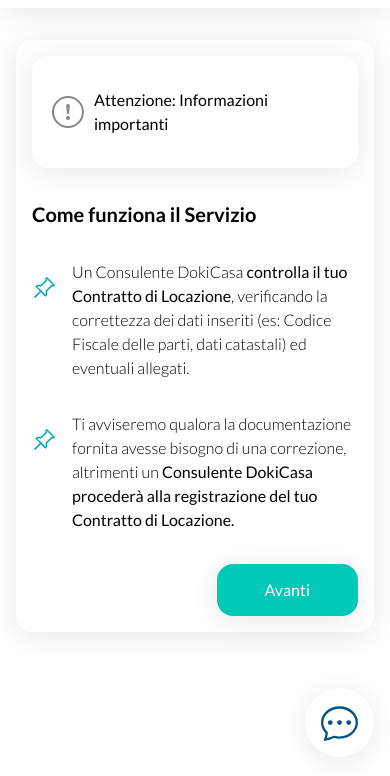
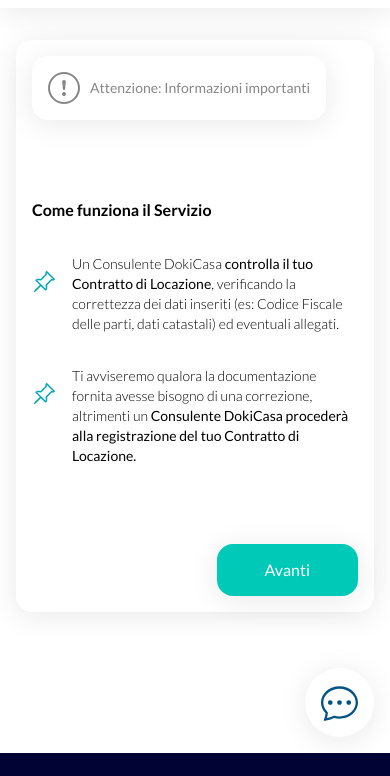
Before and after one commit to h-ivan/doki-casa-forms, a website: page index.html in a window 390 px wide. Shown: the part 78-854 px from the top of the page. Drawn offline with Linux system fonts and the light colour scheme.

Commit message:
first commit

```diff
--- a/index.html
+++ b/index.html
@@ -29,19 +29,19 @@
 </div>
 <div class="max-w-7xl pr-8 pl-8 mx-auto my-auto flex-1 sm:pr-4 sm:pl-4">
     <div class="custom-shadow min-h-[572px] rounded-2xl mb-14 flex justify-between flex-col p-11 xs:p-4">
-        <div class="flex items-center custom-shadow pt-8 pb-8 pl-5 pr-5 max-w-fit  rounded-2xl mb-8">
+        <div class="flex items-center custom-shadow p-5 sm:p-4 max-w-fit rounded-2xl mb-8">
             <img class="" width="32" height="32" src="img/info-icon.svg" alt="Info Icon">
-            <p class="ml-2.5">Attenzione: Informazioni importanti</p>
+            <p class="ml-2.5 text-lg sm:text-sm text-custom-grey">Attenzione: Informazioni importanti</p>
         </div>
         <div>
-            <h2 class="font-semibold text-xl mb-8">
+            <h2 class="font-semibold text-xl mb-8 sm:text-base">
                 Come funziona il Servizio
             </h2>
             <div class="flex">
                 <div class="mr-4 mt-4 flex-shrink-0">
                     <img src="img/pin-angle.svg" width="24" height="24" alt="Pin Icon">
                 </div>
-                <p class="max-w-3xl font-light mb-8">
+                <p class="max-w-3xl font-light mb-8 sm:text-sm">
                     Un Consulente DokiCasa <strong>controlla il tuo Contratto di Locazione</strong>, verificando la
                     correttezza dei
                     dati inseriti (es: Codice Fiscale delle parti, dati catastali) ed eventuali allegati.
@@ -51,7 +51,7 @@
                 <div class="mr-4 mt-4  flex-shrink-0">
                     <img src="img/pin-angle.svg" width="24" height="24" alt="Pin Icon">
                 </div>
-                <p class="max-w-3xl font-light mb-8">
+                <p class="max-w-3xl font-light mb-8 sm:text-sm">
                     Ti avviseremo qualora la documentazione fornita avesse bisogno di una correzione, altrimenti un
                     <strong>Consulente DokiCasa procederà alla registrazione del tuo Contratto di Locazione.</strong>
                 </p>
@@ -59,12 +59,12 @@
         </div>
         <button type="button" class="bg-custom-green pt-3.5 pb-3.5 pl-12 pr-12 ml-auto custom-shadow cursor-pointer text-custom-white rounded-2xl hover:brightness-105 transition-all">Avanti</button>
     </div>
-    <div class="chat-container flex mt-0 mr-auto mb-8">
+    <div class="flex mt-0 mr-auto mb-8 sm:mb-4">
         <button class="cursor-pointer p-3 ml-auto custom-shadow w-[69px] h-[69px] rounded-full bg-[url('../img/chat-dots.svg')] bg-no-repeat bg-center"></button>
     </div>
 </div>
 <footer class="bg-custom-dark-blue h-[70px] center justify-items-center" >
-    <div class="footer-content flex max-w-7xl pl-7 pr-7 xs:pl-3 xs:pr-3 text-custom-white items-center h-full text-sm sm:text-xs">
+    <div class="flex max-w-7xl pl-7 pr-7 xs:pl-3 xs:pr-3 text-custom-white items-center h-full text-sm sm:text-xs">
         <p>Dokidoc SRL - P.IVA 12248530011</p>
         <p class="separator mr-2 ml-2">|</p>
         <div class="flex">
```
Also changed, not shown: styles.css.
